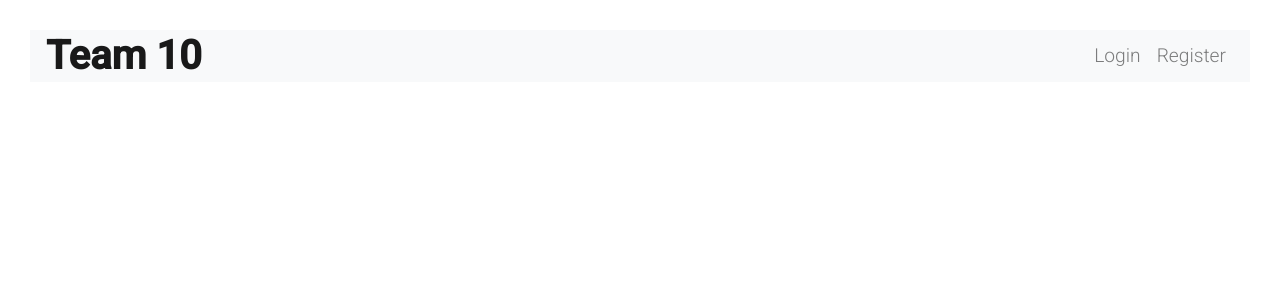
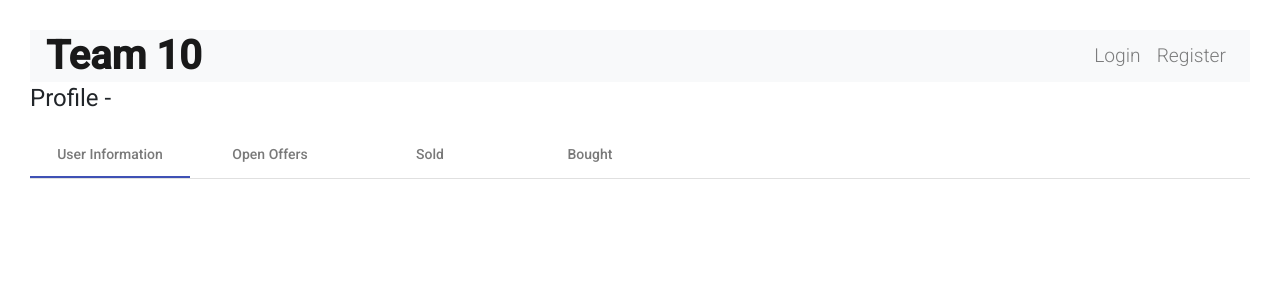
Before and after one commit to scg-unibe-ch/ese2020-team10, an Angular app in the folder ese2020-project-scaffolding-master/frontend/: page /profile in a window 1280 px wide. Shown: the top 300 px of the page. Built offline with nearby package versions, Linux system fonts and the light colour scheme; no server answers.

Commit message:
added toolbar for profile page

```diff
--- a/ese2020-project-scaffolding-master/frontend/src/app/profile/profile.component.html
+++ b/ese2020-project-scaffolding-master/frontend/src/app/profile/profile.component.html
@@ -1 +1,7 @@
-<h1>{{userName}}</h1>
+<h1>Profile - {{userName}}</h1>
+<mat-tab-group>
+    <mat-tab label="User Information"></mat-tab>
+    <mat-tab label="Open Offers">Open Offers</mat-tab>
+    <mat-tab label="Sold">Sold</mat-tab> <!-- should only be viewable by user -->
+    <mat-tab label="Bought">Bought</mat-tab> <!-- should only be viewable by user -->
+</mat-tab-group>
```
